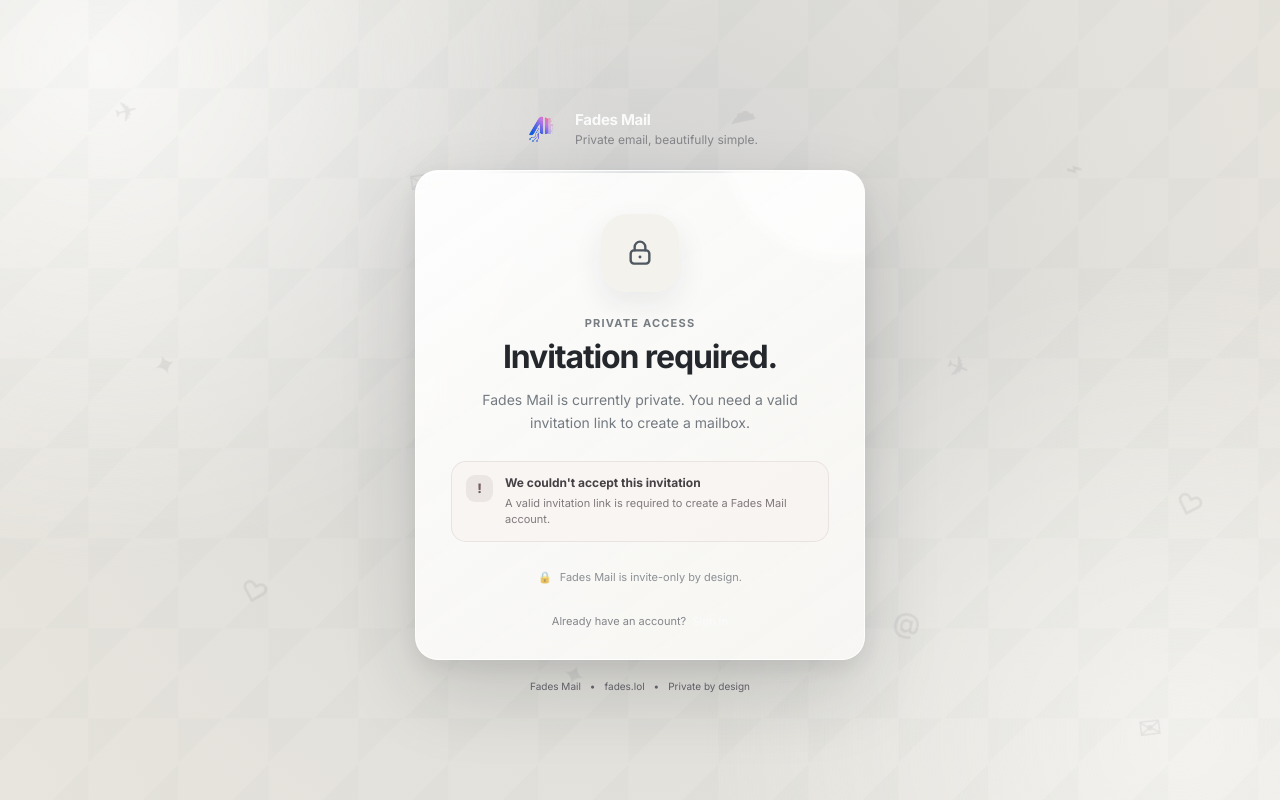
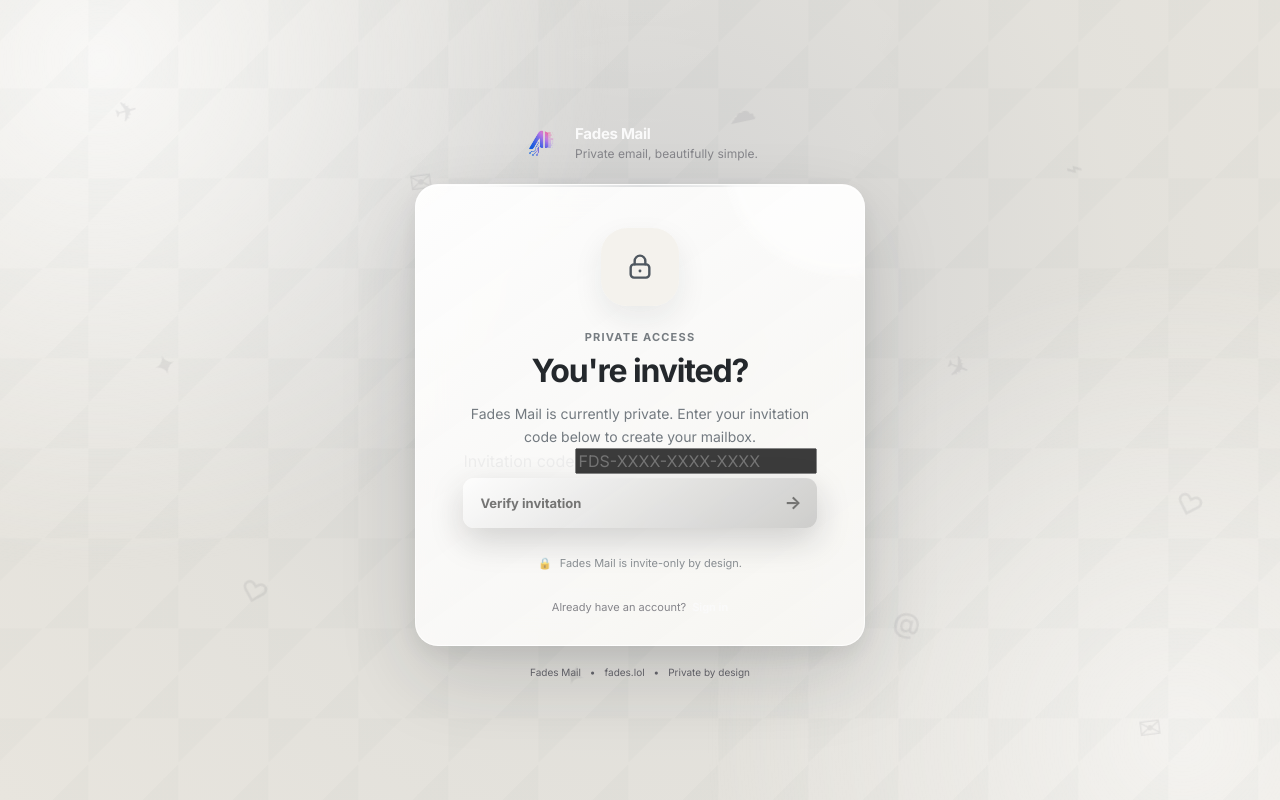
Before and after one commit to Unknownaod/fadesmail, a Next.js app: page / in a window 1280 px wide. Both pictures are taken after typing "name@example.com", "Sample123" into the empty fields and a click on the button "Create one". Built offline with nearby package versions, Linux system fonts and the light colour scheme; no server answers.

Commit message:
Refactor invite code handling in AuthScreen
Refactor invite code validation and state management in AuthScreen component. Update invite state handling and improve error messaging for invitation verification.

```diff
--- a/app/components/AuthScreen.js
+++ b/app/components/AuthScreen.js
@@ -1,6 +1,7 @@
+
 "use client";
 
-import { useEffect, useState } from "react";
+import { useCallback, useEffect, useState } from "react";
 import Logo from "./Logo";
 
 const INVITE_API_URL = "https://invite-api.fades.lol";
@@ -98,7 +99,9 @@
   );
 }
 
-// Sign in / create account screen. `auth` comes from useAuth().
+// Sign in / create account screen.
+// auth comes from useAuth().
+
 export default function AuthScreen({ auth }) {
   const {
     authMode,
@@ -117,42 +120,36 @@
   const isSignIn = authMode === "signin";
 
   const [inviteState, setInviteState] = useState(
-    isSignIn ? "signin" : "checking"
+    isSignIn ? "signin" : "invalid"
   );
 
   const [inviteError, setInviteError] = useState("");
+  const [inviteCode, setInviteCode] = useState("");
+  const [inviteChecking, setInviteChecking] = useState(false);
 
-  useEffect(() => {
-    if (isSignIn) {
-      setInviteState("signin");
-      setInviteError("");
+  // =========================================================
+  // INVITE VALIDATION
+  // =========================================================
+
+  const validateInviteCode = useCallback(async (code) => {
+    const cleanedCode = String(code || "")
+      .trim()
+      .toUpperCase();
+
+    if (!cleanedCode) {
+      setInviteState("invalid");
+      setInviteError("Please enter your invitation code.");
       return;
     }
 
-    let cancelled = false;
-
-    async function validateInvite() {
+    setInviteChecking(true);
     setInviteState("checking");
     setInviteError("");
 
-      const params = new URLSearchParams(window.location.search);
-      const inviteCode = params.get("invite");
-
-      if (!inviteCode) {
-        if (!cancelled) {
-          setInviteState("invalid");
-          setInviteError(
-            "A valid invitation link is required to create a Fades Mail account."
-          );
-        }
-
-        return;
-      }
-
     try {
       const response = await fetch(
-          `${INVITE_API_URL}/invites/validate?code=${encodeURIComponent(
-            inviteCode
+        `${INVITE_API_URL}/api/admin?action=validate&code=${encodeURIComponent(
+          cleanedCode
         )}`,
         {
           method: "GET",
@@ -164,17 +161,33 @@
         }
       );
 
-        let data = null;
+      const data = await response.json().catch(() => null);
 
-        try {
-          data = await response.json();
-        } catch {
-          data = null;
+      if (!response.ok) {
+        console.error("Invite API error:", response.status, data);
+
+        setInviteState("invalid");
+
+        if (response.status === 404) {
+          setInviteError(
+            "The invitation verification endpoint was not found. Please contact Fades Mail support."
+          );
+        } else if (response.status === 401 || response.status === 403) {
+          setInviteError(
+            "The invitation server is not allowing public verification. Please contact Fades Mail support."
+          );
+        } else {
+          setInviteError(
+            data?.message ||
+              data?.error ||
+              "We couldn't verify your invitation. Please try again."
+          );
         }
 
-        if (cancelled) return;
+        return;
+      }
 
-        if (!response.ok || !data?.valid) {
+      if (!data?.valid) {
         setInviteState("invalid");
 
         setInviteError(
@@ -185,29 +198,95 @@
         return;
       }
 
+      // Invitation is valid.
+      setInviteCode(cleanedCode);
       setInviteState("valid");
+      setInviteError("");
+
+      // Keep the code in the URL so a refresh doesn't lose it.
+      const url = new URL(window.location.href);
+
+      url.searchParams.set("invite", cleanedCode);
+
+      window.history.replaceState({}, "", url.toString());
     } catch (error) {
       console.error("Invite validation failed:", error);
 
-        if (!cancelled) {
       setInviteState("invalid");
+
       setInviteError(
-            "We couldn't verify your invitation right now. Please try again."
+        "Unable to connect to the invitation server. Please try again."
       );
+    } finally {
+      setInviteChecking(false);
     }
-      }
+  }, []);
+
+  // =========================================================
+  // AUTOMATICALLY CHECK INVITE LINKS
+  // =========================================================
+
+  useEffect(() => {
+    if (isSignIn) {
+      setInviteState("signin");
+      setInviteError("");
+      setInviteChecking(false);
+      return;
     }
 
-    validateInvite();
+    const params = new URLSearchParams(window.location.search);
+    const codeFromUrl = params.get("invite");
 
-    return () => {
-      cancelled = true;
-    };
-  }, [isSignIn]);
+    if (codeFromUrl) {
+      const cleanedCode = codeFromUrl.trim().toUpperCase();
+
+      setInviteCode(cleanedCode);
+      validateInviteCode(cleanedCode);
+    } else {
+      // No invite in URL.
+      // Allow the user to manually enter one.
+      setInviteState("invalid");
+      setInviteError("");
+    }
+  }, [isSignIn, validateInviteCode]);
+
+  // =========================================================
+  // INVITE INPUT
+  // =========================================================
+
+  function handleInviteChange(event) {
+    const value = event.target.value.toUpperCase();
+
+    setInviteCode(value);
+    setInviteState("invalid");
+    setInviteError("");
+
+    // Remove the old invite from the URL if the user edits it.
+    const url = new URL(window.location.href);
+
+    url.searchParams.delete("invite");
+
+    window.history.replaceState({}, "", url.toString());
+  }
+
+  function handleInviteSubmit(event) {
+    event.preventDefault();
+
+    if (inviteChecking) return;
+
+    validateInviteCode(inviteCode);
+  }
+
+  // =========================================================
+  // SIGNUP ACCESS
+  // =========================================================
 
   const signupBlocked =
-    !isSignIn &&
-    inviteState !== "valid";
+    !isSignIn && inviteState !== "valid";
+
+  // =========================================================
+  // RENDER
+  // =========================================================
 
   return (
     <main className="auth-page">
@@ -232,6 +311,10 @@
               : ""
           }`}
         >
+          {/* ================================================= */}
+          {/* SIGN IN */}
+          {/* ================================================= */}
+
           {isSignIn ? (
             <>
               <div className="auth-heading">
@@ -309,52 +392,53 @@
             </>
           ) : (
             <>
+              {/* ============================================= */}
+              {/* SIGNUP: INVITE VERIFICATION */}
+              {/* ============================================= */}
+
               {inviteState !== "valid" ? (
                 <div className="invite-gate">
                   <InviteIcon state={inviteState} />
 
                   <div className="invite-gate-heading">
-                    {inviteState === "checking" ? (
-                      <>
-                        <div className="invite-status">
-                          Verifying invitation
-                        </div>
-
-                        <h1>
-                          Checking your invite...
-                        </h1>
-
-                        <p>
-                          Give us a moment while we verify
-                          your private Fades Mail invitation.
-                        </p>
-                      </>
-                    ) : (
-                      <>
                     <div className="invite-status invite-status-locked">
                       Private access
                     </div>
 
                     <h1>
-                          Invitation required.
+                      You're invited?
                     </h1>
 
                     <p>
                       Fades Mail is currently private.
-                          You need a valid invitation link
-                          to create a mailbox.
+                      Enter your invitation code below
+                      to create your mailbox.
                     </p>
-                      </>
-                    )}
                   </div>
 
-                  {inviteState === "checking" && (
-                    <div className="invite-progress">
-                      <div className="invite-progress-bar" />
-                    </div>
-                  )}
+                  {/* INVITE CODE FORM */}
 
-                  {inviteState === "invalid" && (
+                  <form
+                    className="invite-entry"
+                    onSubmit={handleInviteSubmit}
+                  >
+                    <label className="invite-code-label">
+                      <span>Invitation code</span>
+
+                      <input
+                        type="text"
+                        value={inviteCode}
+                        onChange={handleInviteChange}
+                        placeholder="FDS-XXXX-XXXX-XXXX"
+                        autoComplete="off"
+                        spellCheck={false}
+                        maxLength={22}
+                        disabled={inviteChecking}
+                        required
+                      />
+                    </label>
+
+                    {inviteError && (
                       <div className="invite-error-card">
                         <div className="invite-error-icon">
                           !
@@ -362,12 +446,39 @@
 
                         <div>
                           <strong>
-                          We couldn't accept this
-                          invitation
+                            We couldn't accept this invitation
                           </strong>
 
                           <span>{inviteError}</span>
                         </div>
+                      </div>
+                    )}
+
+                    <button
+                      className="auth-submit"
+                      type="submit"
+                      disabled={
+                        inviteChecking ||
+                        !inviteCode.trim()
+                      }
+                    >
+                      <span>
+                        {inviteChecking
+                          ? "Verifying invitation..."
+                          : "Verify invitation"}
+                      </span>
+
+                      {!inviteChecking && (
+                        <span className="submit-arrow">
+                          →
+                        </span>
+                      )}
+                    </button>
+                  </form>
+
+                  {inviteChecking && (
+                    <div className="invite-progress">
+                      <div className="invite-progress-bar" />
                     </div>
                   )}
 
@@ -382,6 +493,10 @@
                   </div>
                 </div>
               ) : (
+                /* =========================================== */
+                /* SIGNUP: VALID INVITE */
+                /* =========================================== */
+
                 <div className="signup-content">
                   <div className="verified-banner">
                     <div className="verified-banner-icon">
@@ -428,7 +543,22 @@
 
                   <form
                     className="auth-form"
-                    onSubmit={submitAuth}
+                    onSubmit={(event) => {
+                      // Prevent signup if the invite is not valid.
+                      if (inviteState !== "valid") {
+                        event.preventDefault();
+                        setInviteError(
+                          "Please verify your invitation first."
+                        );
+                        return;
+                      }
+
+                      // Ensure the invitation code is available
+                      // to the signup handler.
+                      auth.inviteCode = inviteCode;
+
+                      submitAuth(event);
+                    }}
                   >
                     <label>
                       <span>Username</span>
@@ -438,9 +568,7 @@
                           type="text"
                           value={username}
                           onChange={(event) =>
-                            setUsername(
-                              event.target.value
-                            )
+                            setUsername(event.target.value)
                           }
                           placeholder="yourname"
                           autoComplete="username"
@@ -498,7 +626,10 @@
                     <button
                       className="auth-submit"
                       type="submit"
-                      disabled={authSubmitting}
+                      disabled={
+                        authSubmitting ||
+                        signupBlocked
+                      }
                     >
                       <span>
                         {authSubmitting
@@ -513,10 +644,38 @@
                       )}
                     </button>
                   </form>
+
+                  <button
+                    type="button"
+                    className="invite-change-button"
+                    onClick={() => {
+                      setInviteState("invalid");
+                      setInviteError("");
+                      setInviteCode("");
+
+                      const url = new URL(
+                        window.location.href
+                      );
+
+                      url.searchParams.delete("invite");
+
+                      window.history.replaceState(
+                        {},
+                        "",
+                        url.toString()
+                      );
+                    }}
+                  >
+                    Use a different invitation code
+                  </button>
                 </div>
               )}
             </>
           )}
+
+          {/* ================================================= */}
+          {/* SIGN IN / SIGNUP SWITCH */}
+          {/* ================================================= */}
 
           <div className="auth-switch">
             <span>
```
Lines whose indentation alone changed are shown as unchanged.
